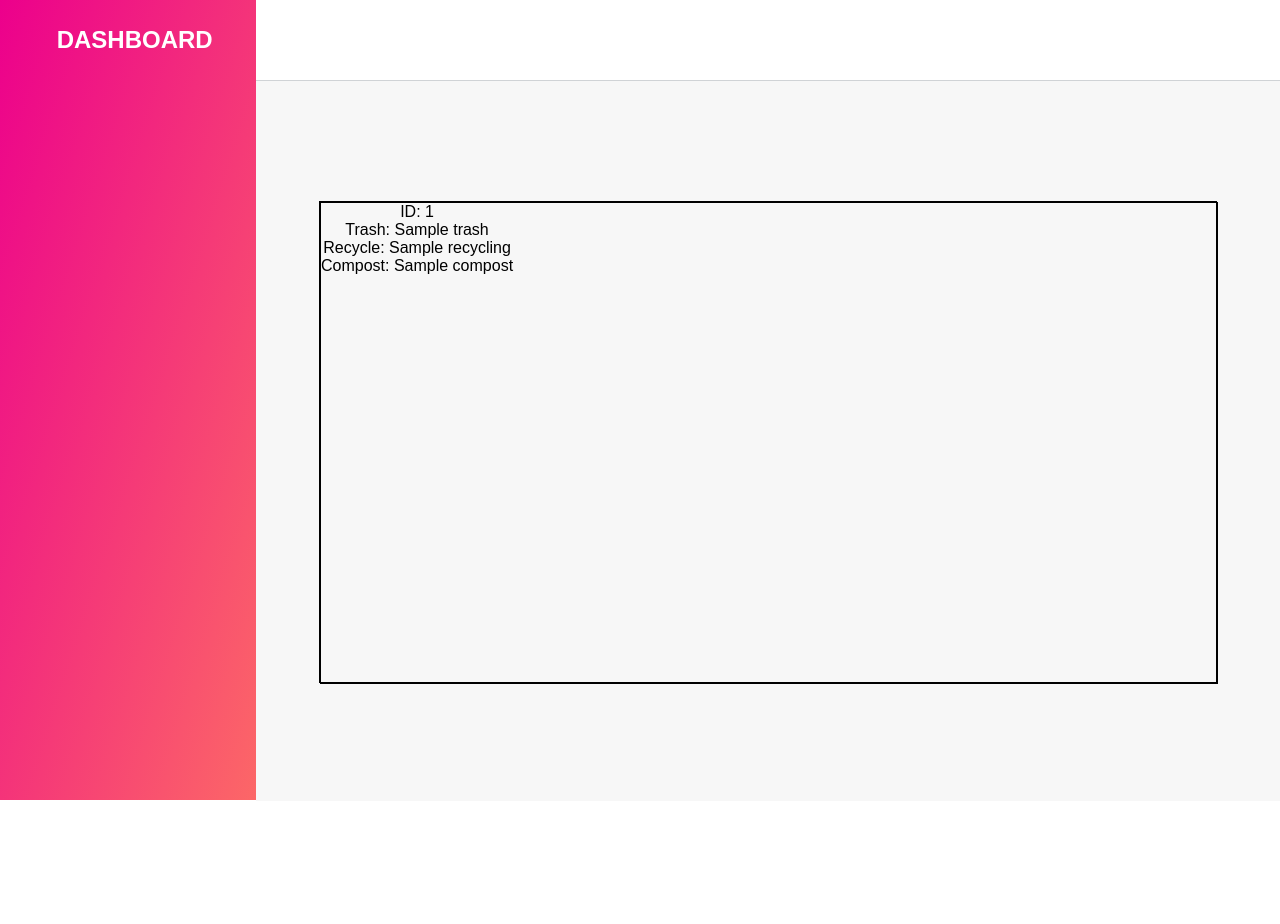
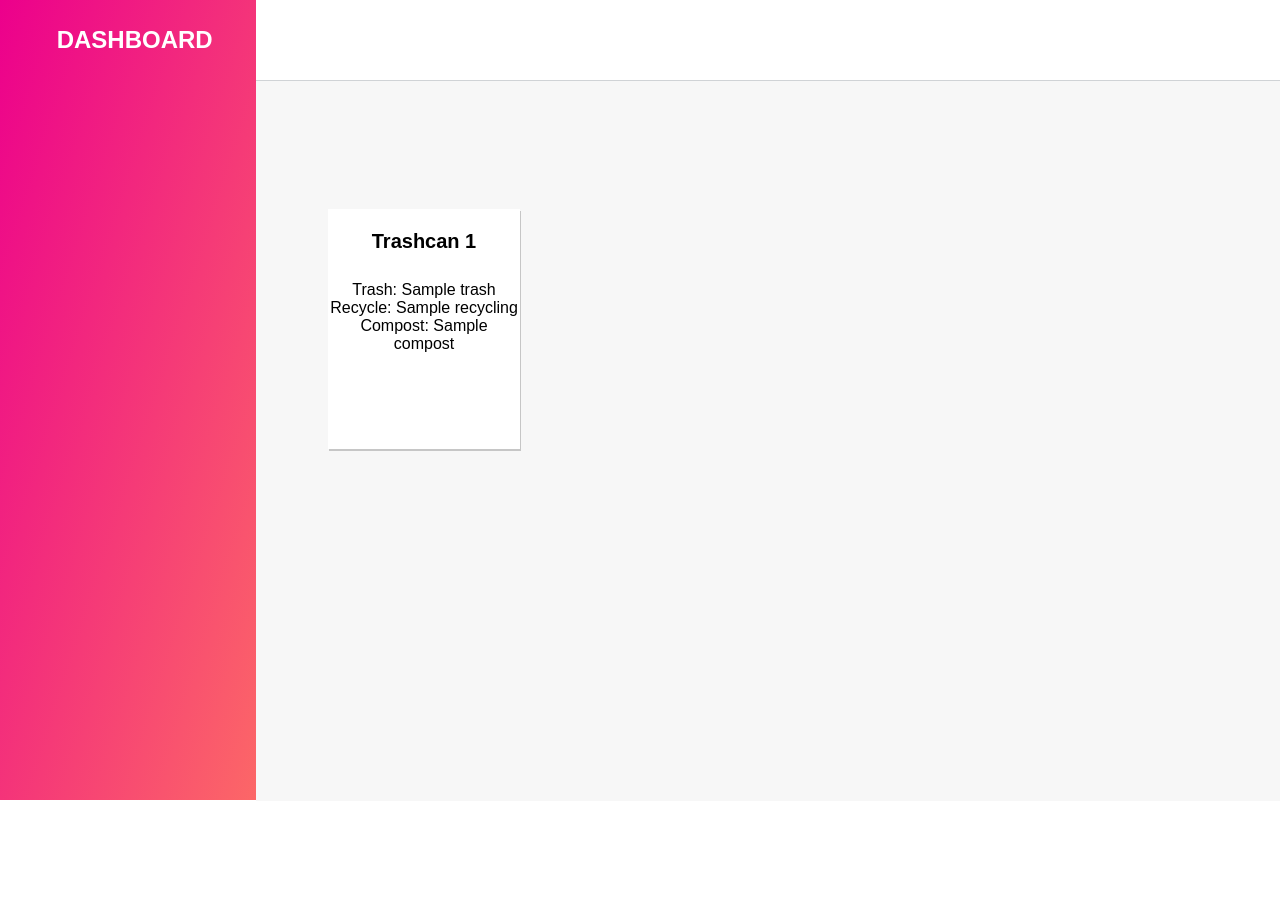
Before and after one commit to mehularora8/treehacks2020, a Flask app: template templates/index.html in a window 1280 px wide; the page is wider, and only the part inside the window is pictured. Shown: the top 924 px of that part. Run offline with Flask 2, Linux system fonts and the light colour scheme; the template is opened without the code that fills it: most values are stand-ins (such as "Sample title", 1, 10 or a date in 2020); some web fonts are replaced.

Commit message:
bugfix perhaps

```diff
--- a/static/css/index.css
+++ b/static/css/index.css
@@ -40,7 +40,6 @@ body{
 #metrics-container{
 	width: 70vw;
 	height: 60vh;
-	border: 1px solid black;
 	display: inline-block;
 	margin-top: 15vh;
 }
@@ -48,12 +47,25 @@ body{
 #metrics{
 	width: 70vw;
 	height: 60vh;
-	border: 1px solid black;
 	display: flex;
 }
 
+.dustbin-header{
+	height: 8vh;
+	width: 15vw;
+	font-weight: bold;
+	font-size: 2.5vh;
+	line-height: 8vh;
+	margin-bottom: 1vh;
+}
+
 .dustbin{
-
+	width: 15vw;
+	height: 30vh;
+	background-color: white;
+	box-shadow: 1px 2px rgba(0, 0, 0, 0.2);
+	display: inline-block;
+	margin: 1vh;
 }
 
 #dashboard-heading{
--- a/templates/index.html
+++ b/templates/index.html
@@ -19,7 +19,7 @@
 					<div id = "metrics">
 						{% for trashcan in bins%}
 						<div class = "dustbin">
-							<div class = "dustbin-header">ID: {{ trashcan.dustbin_id }}</div>
+							<div class = "dustbin-header">Trashcan {{ trashcan.dustbin_id }}</div>
 							<div class = "dustbin-data">
 								Trash: {{ trashcan.trash }}<br>
 								Recycle: {{ trashcan.recycling }}<br>
```
